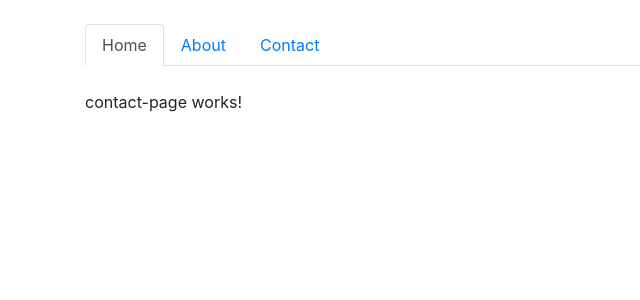
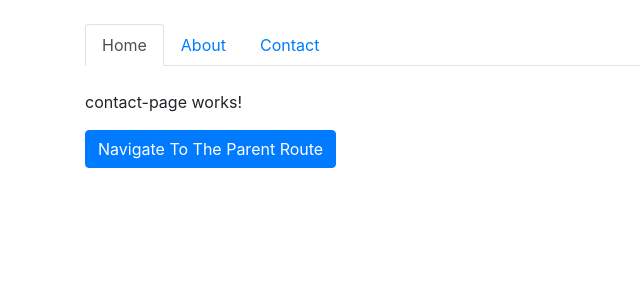
Before and after one commit to VienDinhCom/angular-examples, an Angular app: page /contact in a window 1280 px wide. Shown: the top 300 px of the page, without its empty margins (0-640 px from the left). Built offline with nearby package versions, Linux system fonts and the light colour scheme.

Commit message:
Navigate To The Parent Route

```diff
--- a/src/app/pages/contact-page/contact-page.component.html
+++ b/src/app/pages/contact-page/contact-page.component.html
@@ -1 +1,3 @@
 <p>contact-page works!</p>
+
+<a class="btn btn-primary" routerLink="..">Navigate To The Parent Route</a>
```
